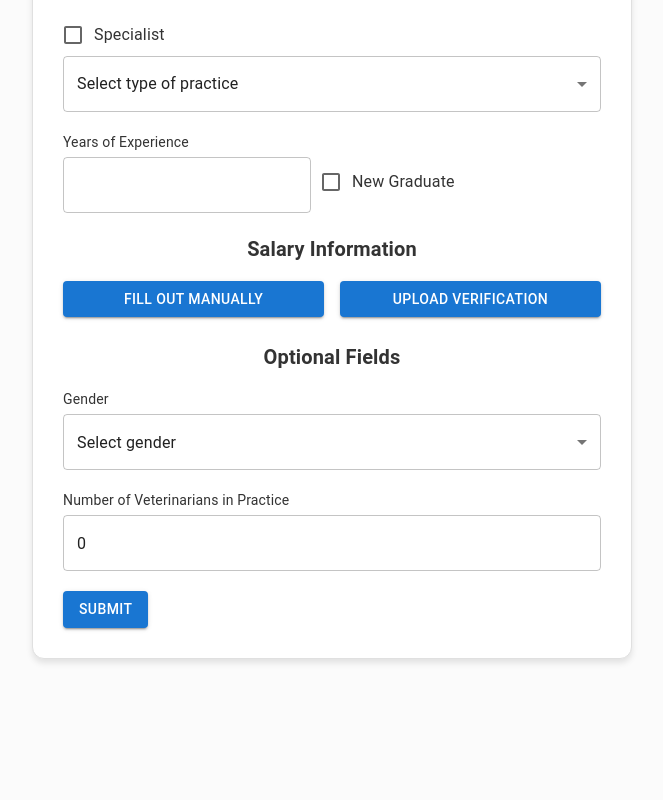
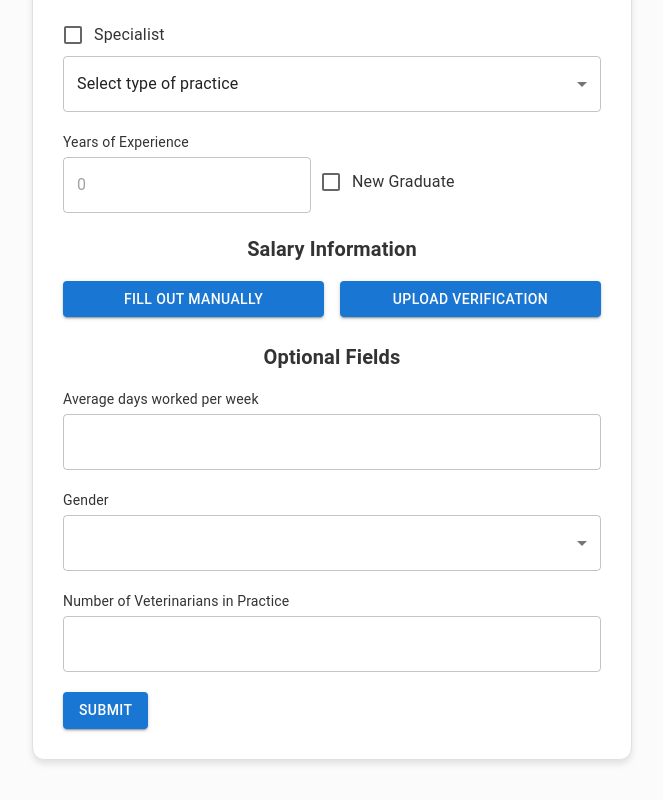
Before and after one commit to RyanNicoletti/vetcomp, a React (Vite) app in the folder frontend/: page /addcomp in a window 1280 px wide. Shown: the part 492-1292 px from the top of the page, without its empty margins (308-971 px from the left). Before the commit the page ends 1191 px from the top, so only its background shows below. Built offline with nearby package versions, Linux system fonts and the light colour scheme.

Commit message:
update comp form

```diff
--- a/frontend/src/components/compform/CompForm.tsx
+++ b/frontend/src/components/compform/CompForm.tsx
@@ -38,21 +38,23 @@ export const CompForm = () => {
         isNewGrad: false,
         yearsOfExperience: undefined,
         location: "",
-        baseSalary: 0,
-        hourlyRate: 0,
+        baseSalary: undefined,
+        hourlyRate: undefined,
         paymentFrequency: "",
-        averageAnnualBonus: 0,
-        signOnBonus: 0,
-        averageAnnualProduction: 0,
+        averageAnnualBonus: undefined,
+        signOnBonus: undefined,
+        averageAnnualProduction: undefined,
         percentProduction: 0,
         totalCompensation: 0,
-        gender: "",
-        numberOfVeterinarians: 0,
+        gender: null,
+        numberOfVeterinarians: undefined,
         userId: 0,
         isVerified: false,
         isApproved: false,
-        verificationDocument: [],
+        verificationDocument: undefined,
         verificationDocumentName: "",
+        daysWorkedPerWeek: undefined,
+        email: undefined,
       },
     });
 
@@ -334,6 +336,7 @@ export const CompForm = () => {
               <NumericFormat
                 {...field}
                 customInput={TextField}
+                placeholder="0"
                 value={isNewGrad ? 0 : field.value}
                 disabled={isNewGrad}
                 thousandSeparator={false}
@@ -414,10 +417,14 @@ export const CompForm = () => {
               control={control}
               rules={{ required: "Base Salary is required" }}
               render={({ field, fieldState }) => (
+                <Box>
+                  <Typography variant="body2" align="left" gutterBottom>
+                    Base Salary
+                  </Typography>
                   <NumericFormat
                     {...field}
-                  label="Base Salary"
                     fullWidth
+                    placeholder="$0.00"
                     customInput={TextField}
                     thousandSeparator={true}
                     prefix={"$"}
@@ -427,6 +434,7 @@ export const CompForm = () => {
                     helperText={fieldState.error?.message}
                     disabled={isFileUploaded}
                   />
+                </Box>
               )}
             />
           )}
@@ -437,10 +445,14 @@ export const CompForm = () => {
               control={control}
               rules={{ required: "Hourly Rate is required" }}
               render={({ field, fieldState }) => (
+                <Box>
+                  <Typography variant="body2" align="left" gutterBottom>
+                    Hourly Rate
+                  </Typography>
                   <NumericFormat
                     {...field}
-                  label="Hourly Rate"
                     fullWidth
+                    placeholder="$0"
                     customInput={TextField}
                     thousandSeparator={true}
                     prefix={"$"}
@@ -450,6 +462,7 @@ export const CompForm = () => {
                     helperText={fieldState.error?.message}
                     disabled={isFileUploaded}
                   />
+                </Box>
               )}
             />
           )}
@@ -597,6 +610,26 @@ export const CompForm = () => {
       </Typography>
 
       <Controller
+        name="daysWorkedPerWeek"
+        control={control}
+        render={({ field, fieldState }) => (
+          <Box>
+            <Typography variant="body2" align="left" gutterBottom>
+              Average days worked per week
+            </Typography>
+            <NumericFormat
+              customInput={TextField}
+              {...field}
+              isNumericString
+              fullWidth
+              error={!!fieldState.error}
+              helperText={fieldState.error?.message}
+            />
+          </Box>
+        )}
+      />
+
+      <Controller
         name="gender"
         control={control}
         render={({ field }) => (
@@ -629,7 +662,6 @@ export const CompForm = () => {
             <NumericFormat
               {...field}
               customInput={TextField}
-              thousandSeparator={true}
               isNumericString
               fullWidth
               error={!!fieldState.error}
--- a/frontend/src/components/compform/types.ts
+++ b/frontend/src/components/compform/types.ts
@@ -15,11 +15,13 @@ export interface ICompFormInput {
   averageAnnualProduction: number;
   percentProduction: number;
   totalCompensation: number;
-  gender: string;
+  gender: "male" | "female" | "non-binary" | null;
   numberOfVeterinarians: number;
   userId: number;
   isVerified: boolean;
   isApproved: boolean;
-  verificationDocument: Blob[];
+  verificationDocument?: Blob[];
   verificationDocumentName: string;
+  daysWorkedPerWeek: number;
+  email?: string;
 }
--- a/frontend/src/components/salarytable/types.ts
+++ b/frontend/src/components/salarytable/types.ts
@@ -1,7 +1,7 @@
-import { Salary } from "../../../../shared-types/types";
+import { CompensationDetails } from "../../../../shared-types/types";
 
 export interface SalaryData {
-  salaries: Salary[];
+  salaries: CompensationDetails[];
   pages: number;
 }
 
```
Also changed, not shown: 2 other files (tests, documents, lock files or other folders). Lines whose indentation alone changed are shown as unchanged.
